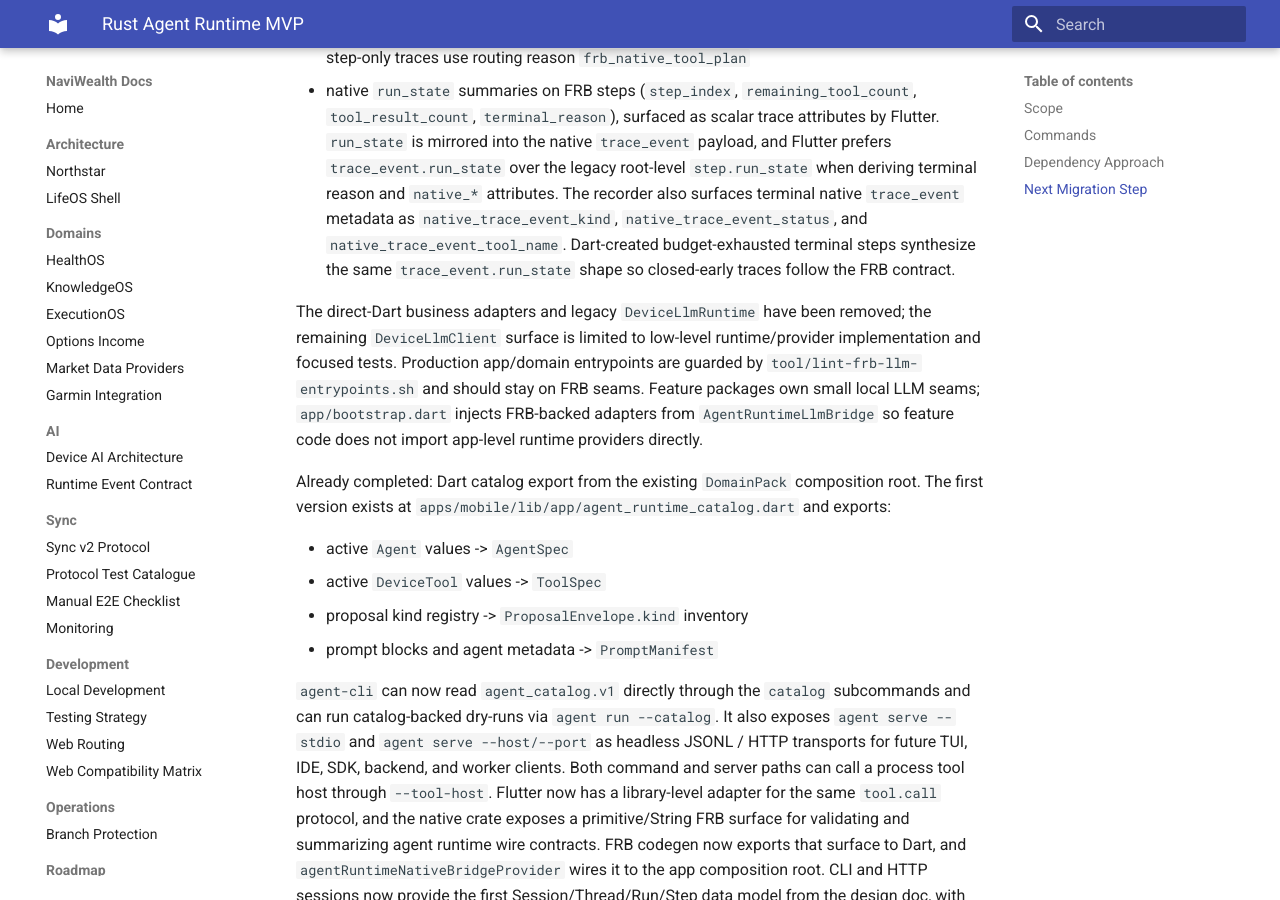
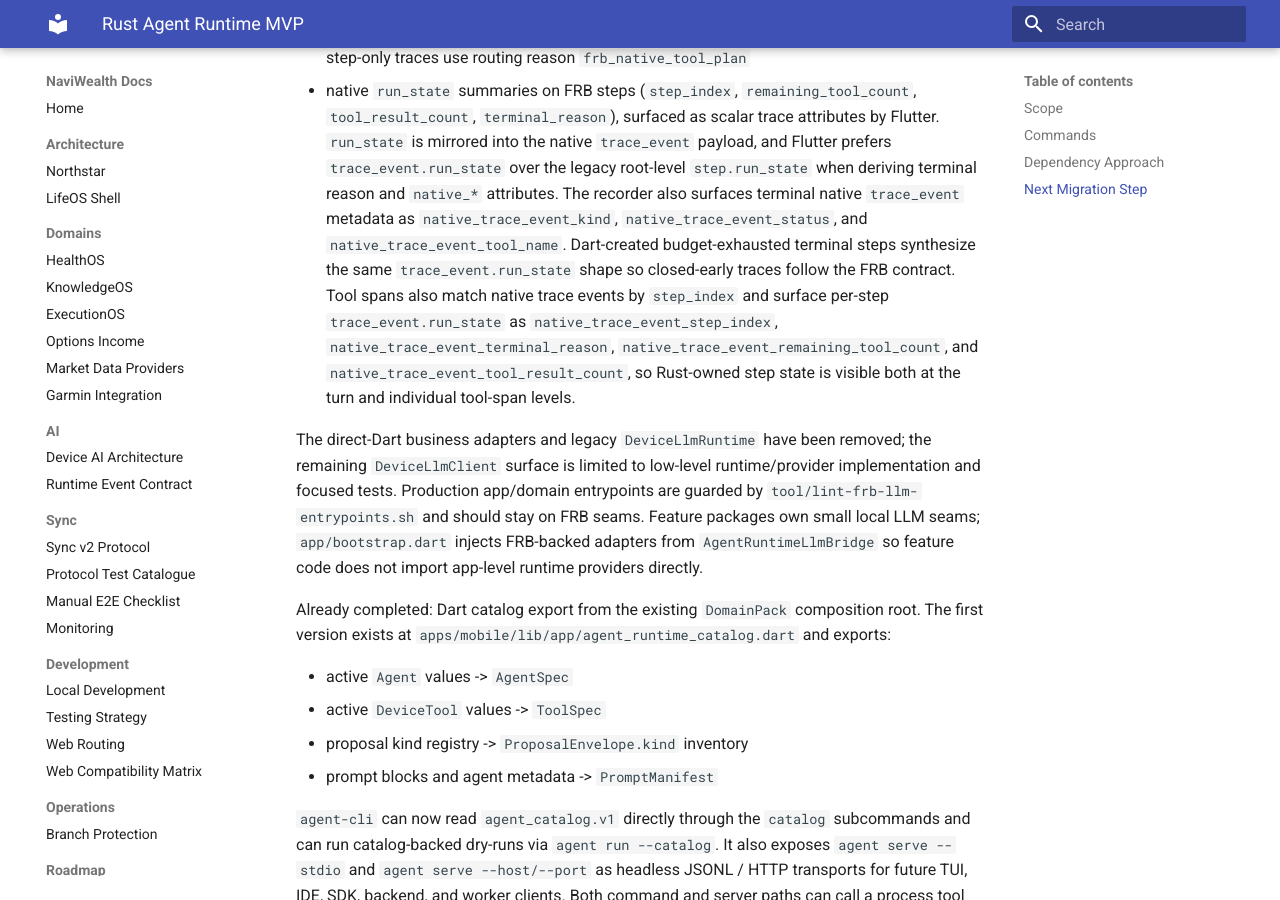
Before and after one commit to zsh-a/NaviWealth, an MkDocs documentation site: the page built from docs/architecture/rust-agent-runtime-mvp.md, in a window 1280 px wide and 900 px high, scrolled down 26419 px. Built offline with MkDocs 1.6.1 and Material for MkDocs 9.7.7, drawn with Linux system fonts in a browser that asks for light colours.

Commit message:
docs(ai): document frb tool span run state

```diff
--- a/docs/architecture/rust-agent-runtime-mvp.md
+++ b/docs/architecture/rust-agent-runtime-mvp.md
@@ -1322,7 +1322,13 @@ The Flutter runner now provides the former parity gap:
   `trace_event` metadata as `native_trace_event_kind`,
   `native_trace_event_status`, and `native_trace_event_tool_name`. Dart-created
   budget-exhausted terminal steps synthesize the same `trace_event.run_state`
-  shape so closed-early traces follow the FRB contract.
+  shape so closed-early traces follow the FRB contract. Tool spans also match
+  native trace events by `step_index` and surface per-step
+  `trace_event.run_state` as `native_trace_event_step_index`,
+  `native_trace_event_terminal_reason`,
+  `native_trace_event_remaining_tool_count`, and
+  `native_trace_event_tool_result_count`, so Rust-owned step state is visible
+  both at the turn and individual tool-span levels.
 
 The direct-Dart business adapters and legacy `DeviceLlmRuntime` have been
 removed; the remaining `DeviceLlmClient` surface is limited to low-level
```
